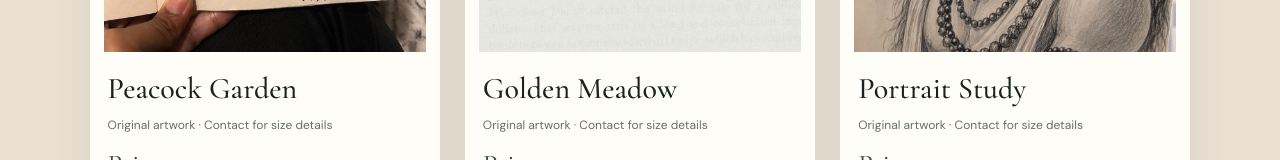
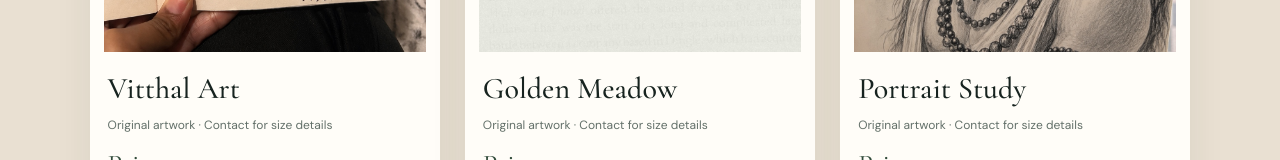
Before and after one commit to ankitack01/gouacheandgraphite, a plain HTML site: page index.html in a window 1280 px wide. Shown: the part 2681-2841 px from the top of the page. Drawn offline with nearby package versions, Linux system fonts and the light colour scheme.

Commit message:
Update artwork titles and descriptions in index.html

```diff
--- a/index.html
+++ b/index.html
@@ -38,7 +38,7 @@ footer{padding:30px 7vw;border-top:1px solid var(--line);display:flex;justify-co
 <main id="top">
 <section class="hero"><div class="hero-copy reveal"><div class="eyebrow">Ankita Gound · Artist</div><h1>Painted<br>stories.<em>Quietly alive.</em></h1><p class="hero-intro">A small online studio for nature, portraits, colour and the little details that make a scene feel alive.</p><div class="hero-actions"><a class="btn primary" href="#work">Enter the gallery ↘</a><a class="btn" href="https://www.instagram.com/gouacheandgraphite/" target="_blank" rel="noopener">Instagram ↗</a></div></div><div class="hero-art reveal delay-1"><span class="leaf one">❧</span><span class="leaf two">❧</span><div class="hero-frame"><img src="ankita-art-portfolio/assets/art-06.jpeg" alt="Peacock and flowers artwork by Ankita Gound"><div class="stamp">made by<br>Ankita ✦</div></div></div></section>
 <section class="section" id="work"><div class="section-head reveal"><div><div class="section-kicker">01 — The gallery</div><h2>Pieces from<br>the studio.</h2></div><p class="section-note">Botanical scenes, forests, portraits and imagined worlds. The studio wall moves on its own — swipe on mobile or use the arrows.</p></div><div class="carousel-wrap reveal"><div class="carousel" id="carouselTrack">
-<div class="slide"><img src="ankita-art-portfolio/assets/art-06.jpeg" alt="Peacock surrounded by flowers"><div class="slide-caption">Peacock Garden · Original</div></div>
+<div class="slide"><img src="ankita-art-portfolio/assets/art-06.jpeg" alt="Peacock surrounded by flowers"><div class="slide-caption">Vitthal Art · Original</div></div>
 <div class="slide"><img src="ankita-art-portfolio/assets/art-03.jpeg" alt="Graphite portrait study with a snake and crescent moon"><div class="slide-caption">Portrait Study · Graphite</div></div>
 <div class="slide"><img src="ankita-art-portfolio/assets/art-01.jpeg" alt="Blue white flowers in a deep green garden"><div class="slide-caption">Blue Garden · Original</div></div>
 <div class="slide"><img src="ankita-art-portfolio/assets/art-07.jpeg" alt="Sunlit yellow flower meadow"><div class="slide-caption">Golden Meadow · Original</div></div>
@@ -48,7 +48,7 @@ footer{padding:30px 7vw;border-top:1px solid var(--line);display:flex;justify-co
 <div class="slide"><img src="ankita-art-portfolio/assets/art-08.jpeg" alt="Traditional portrait study in warm colours"><div class="slide-caption">Portrait in Warm Light · Original</div></div>
 </div><div class="carousel-controls"><button class="arrow" id="prev" aria-label="Previous artwork">←</button><button class="arrow" id="next" aria-label="Next artwork">→</button></div></div></section>
 <section class="section sale" id="available"><div class="section-head reveal"><div><div class="section-kicker">02 — Available for sale</div><h2>Take a piece<br>home.</h2></div><p class="section-note">Original works available directly from the studio. Prices can be updated as pieces become available.</p></div><div class="sale-grid">
-<article class="sale-card reveal"><span class="status">Available</span><img src="ankita-art-portfolio/assets/art-06.jpeg" alt="Peacock Garden"><div class="sale-meta"><h3>Peacock Garden</h3><div class="details">Original artwork · Contact for size details</div><div class="price">Price on request</div><a class="enquire" href="mailto:ankitagound01@gmail.com?subject=Peacock%20Garden%20Enquiry">Enquire ↗</a></div></article>
+<article class="sale-card reveal"><span class="status">Available</span><img src="ankita-art-portfolio/assets/art-06.jpeg" alt="Vitthal Art"><div class="sale-meta"><h3>Vitthal Art</h3><div class="details">Original artwork · Contact for size details</div><div class="price">Price on request</div><a class="enquire" href="mailto:ankitagound01@gmail.com?subject=Vitthal%20Art%20Enquiry">Enquire ↗</a></div></article>
 <article class="sale-card reveal delay-1"><span class="status">Available</span><img src="ankita-art-portfolio/assets/art-07.jpeg" alt="Golden Meadow"><div class="sale-meta"><h3>Golden Meadow</h3><div class="details">Original artwork · Contact for size details</div><div class="price">Price on request</div><a class="enquire" href="mailto:ankitagound01@gmail.com?subject=Golden%20Meadow%20Enquiry">Enquire ↗</a></div></article>
 <article class="sale-card reveal delay-2"><span class="status">Available</span><img src="ankita-art-portfolio/assets/art-03.jpeg" alt="Portrait Study"><div class="sale-meta"><h3>Portrait Study</h3><div class="details">Original artwork · Contact for size details</div><div class="price">Price on request</div><a class="enquire" href="mailto:ankitagound01@gmail.com?subject=Portrait%20Study%20Enquiry">Enquire ↗</a></div></article>
 </div></section>
```
